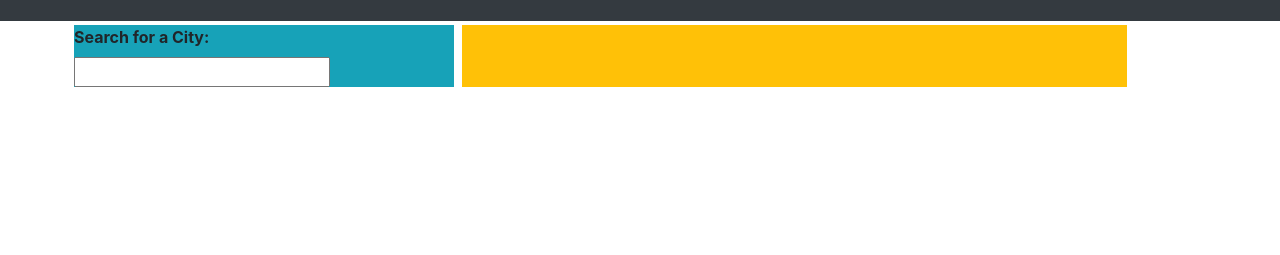
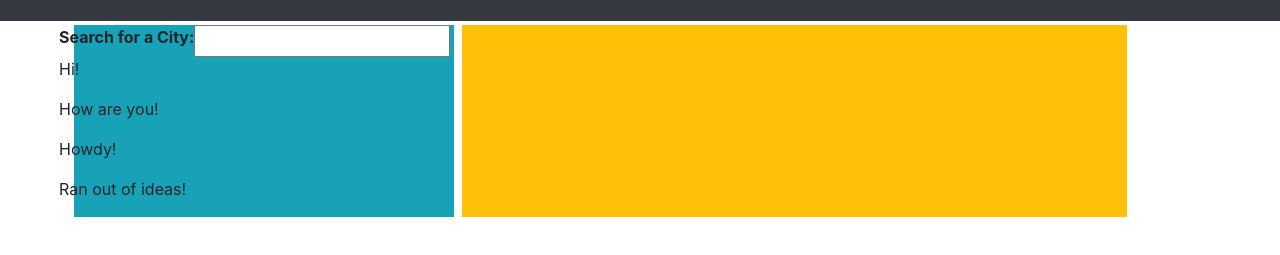
Before and after one commit to FarisKadir/Weather_Dashboard, a plain HTML site: page index.html in a window 1280 px wide. Shown: the part 67-322 px from the top of the page. Drawn offline with nearby package versions, Linux system fonts and the light colour scheme.

Commit message:
added more elements to the layout.

```diff
--- a/index.html
+++ b/index.html
@@ -18,10 +18,24 @@
     </header>
     <main class="container">
         <div class="row">
-            <div class="container-fluid col-4 bg-info p-0 m-1">
-                <label for="search" class="font-weight-bold" >Search for a City:</label><br>
-                <input type=text id="search" name="search">
-            </div>
+                <div class="container-fluid col-4 bg-info p-0 m-1">
+                    <div class="row">
+                        <label for="search" class="font-weight-bold" >Search for a City:</label><br>
+                        <input type=text id="search" name="search">
+                    </div>
+                    <div class="row">
+                        <p>Hi!</p>
+                    </div>
+                    <div class="row">
+                        <p>How are you!</p>
+                    </div>
+                    <div class="row">
+                        <p>Howdy!</p>
+                    </div>
+                    <div class="row">
+                       <p>Ran out of ideas!</p>
+                    </div>
+                </div>
             <div class="container-fluid col-7 bg-warning p-0 m-1">
 
             </div>
```
